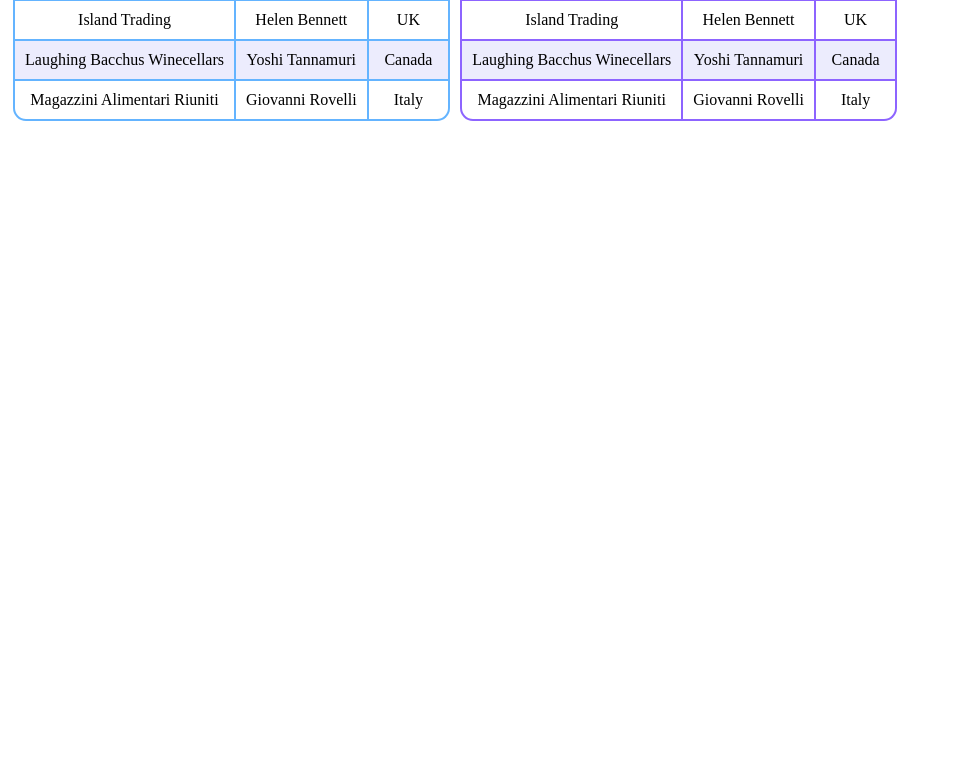
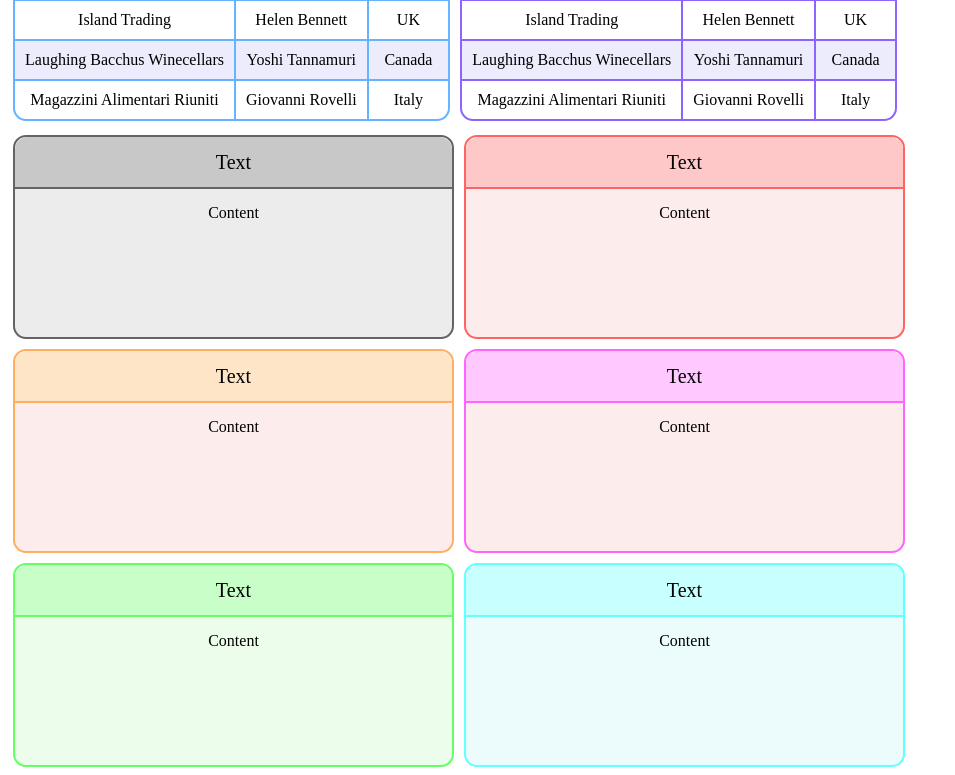
Before and after one commit to Thiago099/colorful-css, a Vue app: page / in a window 1280 px wide. Shown: the part 1260-2035 px from the top of the page, without its empty margins (0-955 px from the left). Before the commit the page ends 1398 px from the top, so only its background shows below. Built offline with nearby package versions, Linux system fonts and the light colour scheme.

Commit message:
[feature] card

```diff
--- a/src/App.vue
+++ b/src/App.vue
@@ -2,6 +2,7 @@
 import './colors.css'
 import './inputs.css'
 import './table.css'
+import './card.css'
 const colors = [
   'black',
   'red',
@@ -62,6 +63,10 @@
         <td>Italy</td>
       </tr>
     </table>
+    <div :class="`card pastel-${color}`" v-for="color in colors" :key="color">
+      <div class="card-header">Text</div>
+      <div class="card-body">Content</div>
+    </div>
   </main>
 </template>
 
@@ -74,4 +79,11 @@
     margin:5px;
     display: inline-block;
 }
+.card{
+  margin:5px;
+  width: 437px;
+  height: 200px;
+  display: inline-block;
+}
+
 </style>
--- /dev/null
+++ b/src/card.css
@@ -0,0 +1,19 @@
+.card{
+    background-color: var(--bright);
+    border-radius: 13px;
+    border: 2px solid var(--dark)
+}
+.card-header{
+    background-color: var(--medium);
+    height: 50px;
+    border-radius: 13px 13px 0px 0px;
+    border-bottom: 2px solid var(--dark);
+    display: flex;
+    align-items: center;
+    justify-content: center;
+    font-size:15pt;
+}
+.card-body{
+    padding: 15px;
+    text-align: center;
+}
```
